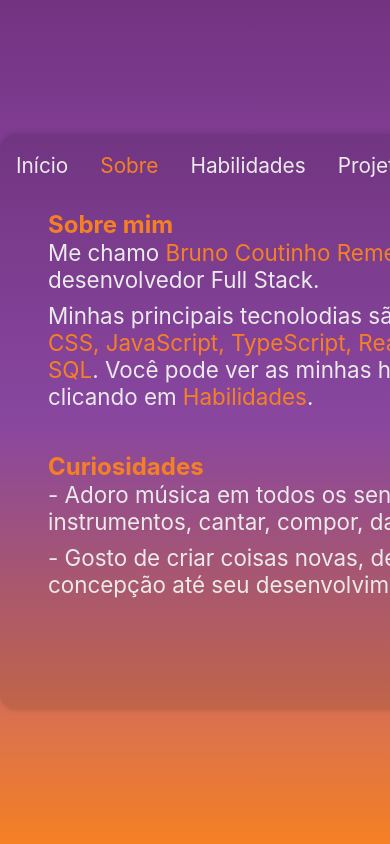
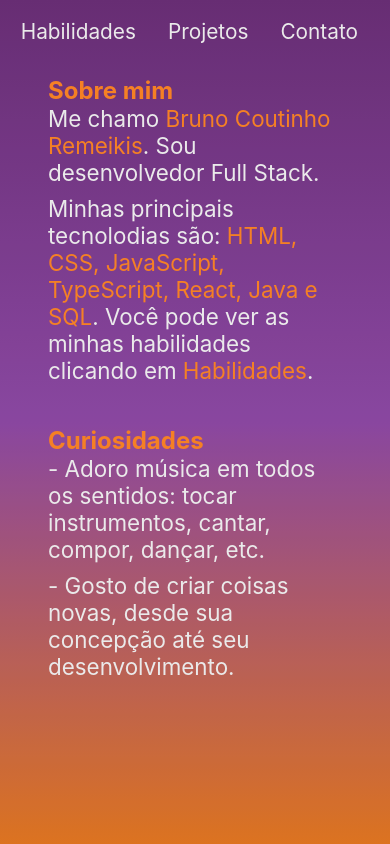
Before and after one commit to bruno-remeikis/portifolio, a Next.js app: page /about in a window 390 px wide. Built offline with nearby package versions, Linux system fonts and the light colour scheme.

Commit message:
Start of responsiveness.

```diff
--- a/src/components/MainFrame/styles.module.scss
+++ b/src/components/MainFrame/styles.module.scss
@@ -77,12 +77,23 @@
     box-shadow: 0 0 4px 1px rgb(0, 0, 0, 0.1);
 }
 
-@media screen and (max-width: 1200px)
+@media screen and (max-height: 600px)
 {
+    .container {
+        align-items: unset;
+    }
 
+    .content {
+        min-height: 100vh;
+        border-radius: 0;
+    }
 }
 
-@media screen and (max-height: 700px)
+@media only screen and (max-width: 1110px)
 {
-
+    .content {
+        width: 100%;
+        min-height: 100vh;
+        border-radius: 0;
+    }
 }
```
Also changed, not shown: src/styles/Home.module.scss (+5 -122 lines).
